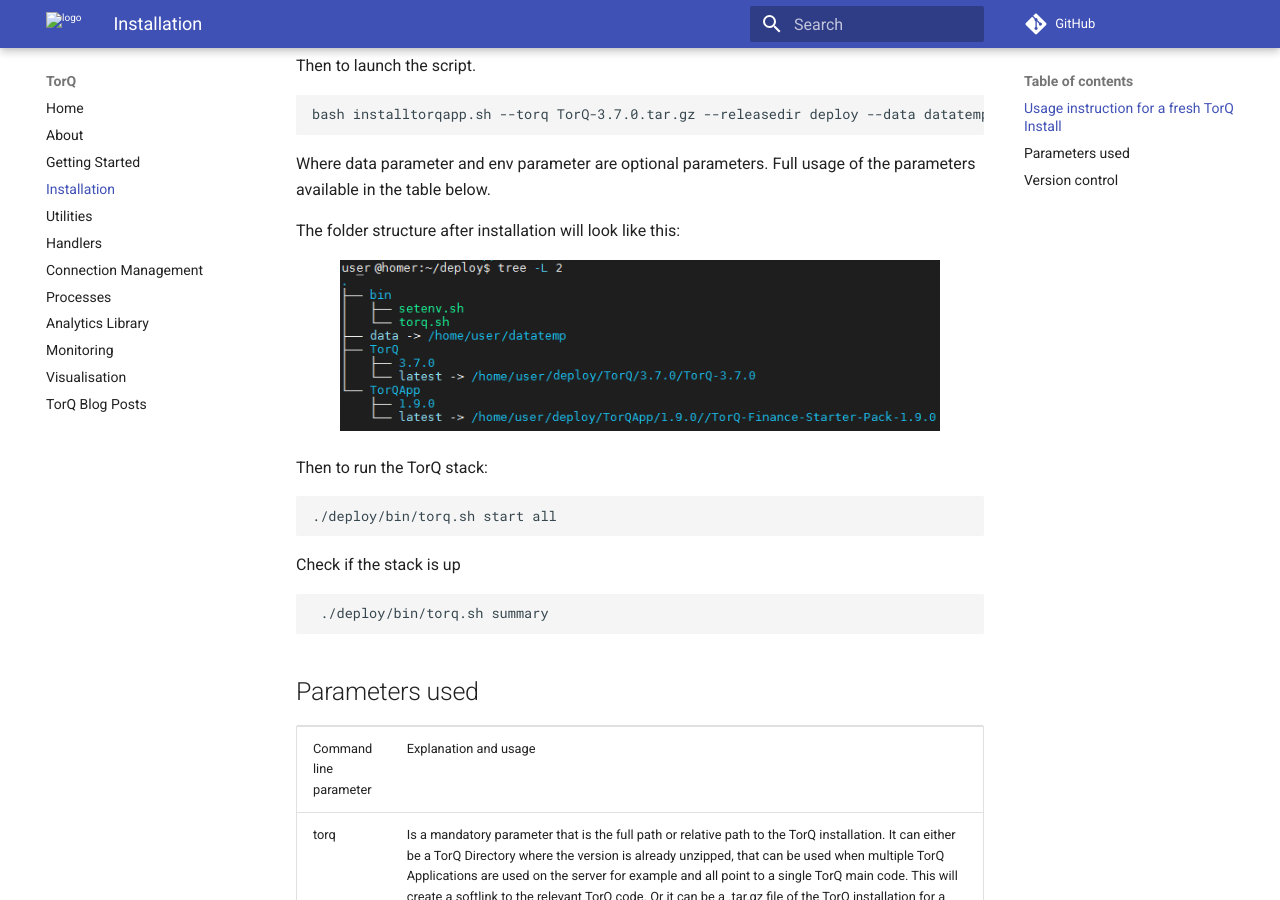
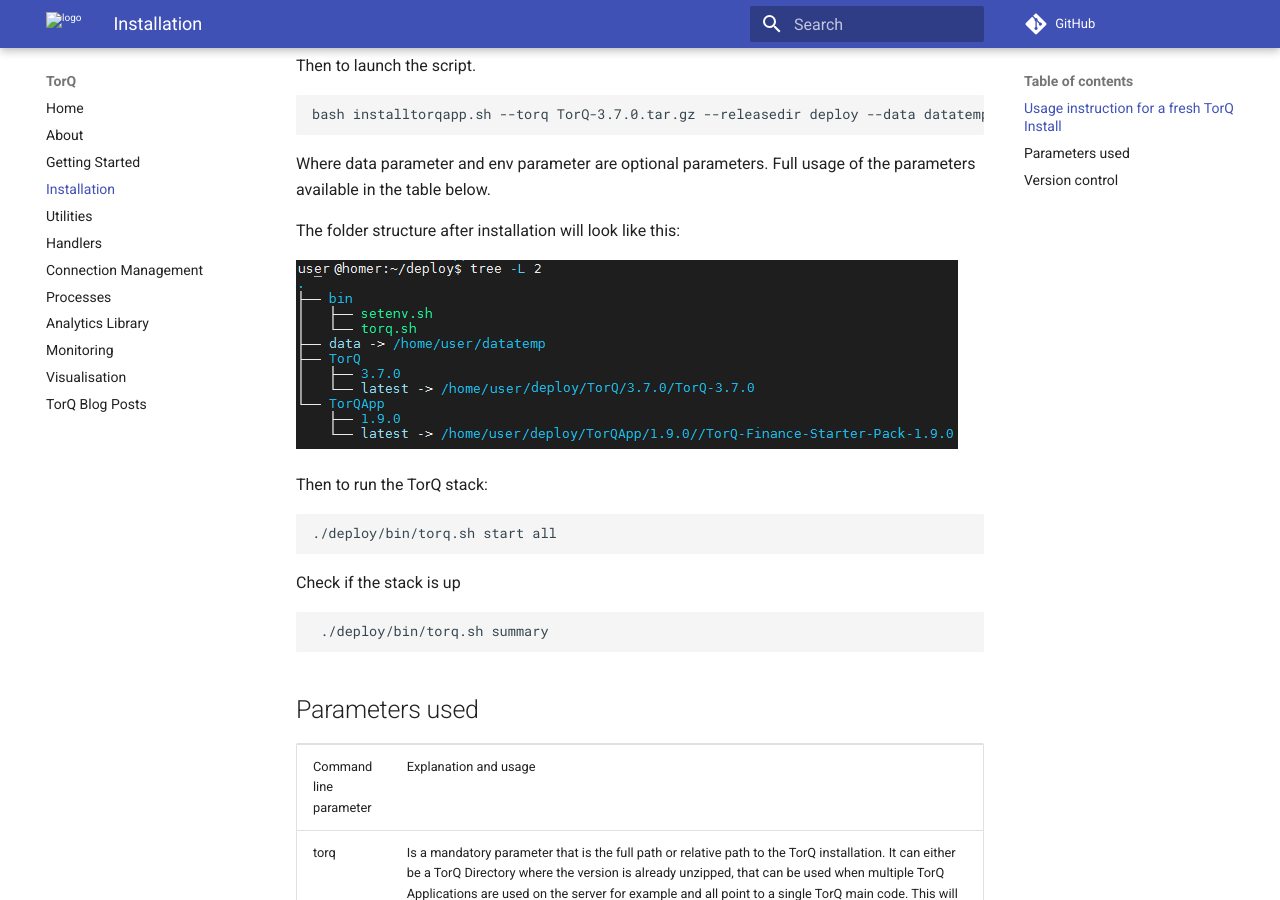
Before and after one commit to DataIntellectTech/TorQ, an MkDocs documentation site: the page built from docs/InstallGuide.md, in a window 1280 px wide and 900 px high, scrolled down 351 px. Built offline with MkDocs 1.6.1 and Material for MkDocs 9.7.7, drawn with Linux system fonts in a browser that asks for light colours; comment, search, counter and statistics services are not loaded; old or Windows-style settings are respelled for this version of MkDocs.

Commit message:
Path style copying about page

```diff
--- a/docs/InstallGuide.md
+++ b/docs/InstallGuide.md
@@ -21,7 +21,7 @@
 
 The folder structure after installation will look like this:
 
-<center><img src="../graphics/Installscript_folder_structure.png" width="600"></center>
+![Install_structure](graphics/Installscript_folder_structure.png)
 
 Then to run the TorQ stack:
 
```
